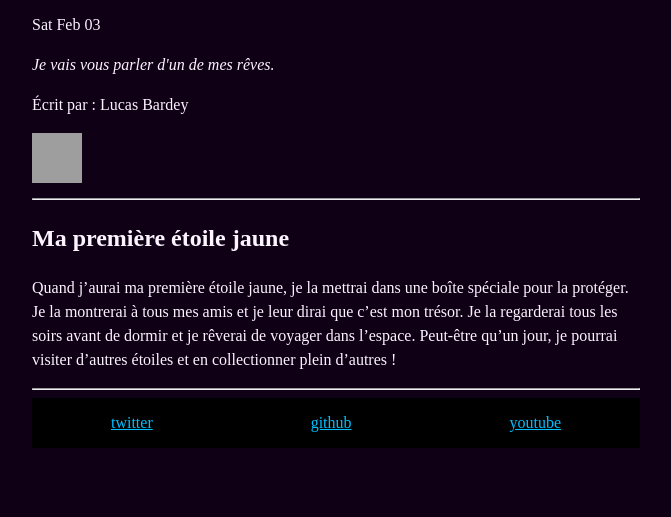
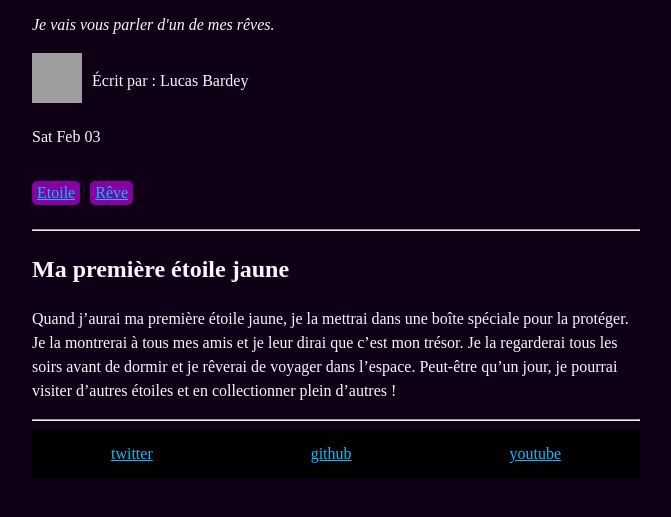
Before and after one commit to BardeyLucas/AstroDecouverte, an Astro site: page /posts/post-1 in a window 1280 px wide. Shown: the part 161-678 px from the top of the page, without its empty margins (304-975 px from the left). Built offline with nearby package versions, Linux system fonts and the light colour scheme; Astro itself is replaced by a stand-in of ours.

```diff
--- a/astro.config.mjs
+++ b/astro.config.mjs
@@ -3,5 +3,6 @@
 
 // https://astro.build/config
 export default defineConfig({
-    devToolbar: {enabled: false}
+    devToolbar: {enabled: false},
+    site: "https://astro-decouverte.netlify.app",
 });
--- a/package.json
+++ b/package.json
@@ -9,6 +9,7 @@
     "astro": "astro"
   },
   "dependencies": {
+    "@astrojs/rss": "^4.0.11",
     "astro": "^5.2.3"
   }
 }
--- a/src/layouts/MarkdownPostLayout.astro
+++ b/src/layouts/MarkdownPostLayout.astro
@@ -23,15 +23,37 @@
             height: 50px;
             object-fit: cover;
         }
+        main>div {
+          display: flex;
+          gap: 10px;
+        }
+
+        .tags{
+          margin-top: -00px;
+        }
+
+        .tag{
+          background: #8700a2;
+          padding-left: 5px;
+          padding-right: 5px;
+          border-radius: 5px;
+        }
     </style>
 	<Header/>
 	<main>
-		<h1>{frontmatter.title}</h1>
-        <p>{frontmatter.pubDate.toString().slice(0,10)}</p>
-        <p><em>{frontmatter.description}</em></p>
-        <p>Écrit par : {frontmatter.author}</p>
-        <img src={frontmatter.image.url} width="300" alt={frontmatter.image.alt} />
-        <slot/>
+    <h1>{frontmatter.title}</h1>
+    <p><em>{frontmatter.description}</em></p>
+    <div>
+      <img src={frontmatter.image.url} width="300" alt={frontmatter.image.alt} />
+      <p>Écrit par : {frontmatter.author}</p>
+    </div>
+    <p>{frontmatter.pubDate.toString().slice(0,10)}</p>
+    <div class="tags">
+      {frontmatter.tags.map((tag: string) => (
+        <p class="tag"><a href={`/tags/${tag}`}>{tag}</a></p>
+      ))}
+    </div>
+    <slot/>
 	</main>
   <Footer/>
   </body>
```
Also changed, not shown: src/pages/rss.xml.js (added, +11 -0 lines), 1 other file.
